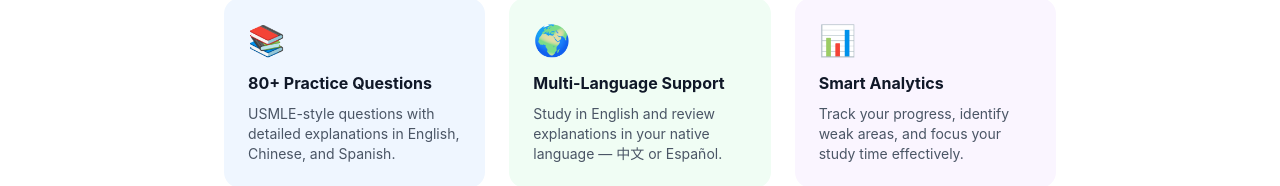
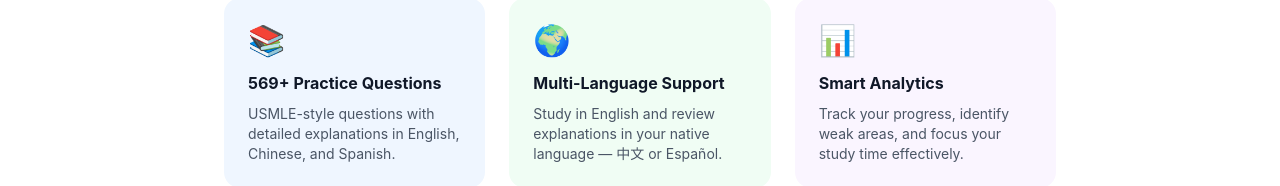
Before and after one commit to a860635428-creator/top-us-sites-2026, a React (Vite) app: page /about in a window 1280 px wide. Shown: the part 471-657 px from the top of the page. Built offline with nearby package versions, Linux system fonts and the light colour scheme; no server answers.

Commit message:
fix: update question count from 500+/570+ to actual 569+ across all pages
- Home: Stats, Features, Why IMGs, Trust badges
- About: Practice Questions count
- Actual question count verified: 569 (Step 1: 175, Step 2: 320, Step 3: 74)

```diff
--- a/src/pages/About.tsx
+++ b/src/pages/About.tsx
@@ -21,7 +21,7 @@
             <div className="grid md:grid-cols-3 gap-6 mt-4">
               <div className="bg-blue-50 p-6 rounded-2xl">
                 <div className="text-3xl mb-3">📚</div>
-                <h3 className="font-bold text-gray-900 mb-2">80+ Practice Questions</h3>
+                <h3 className="font-bold text-gray-900 mb-2">569+ Practice Questions</h3>
                 <p className="text-sm text-gray-600">
                   USMLE-style questions with detailed explanations in English, Chinese, and Spanish.
                 </p>
--- a/src/pages/Home.tsx
+++ b/src/pages/Home.tsx
@@ -72,7 +72,7 @@
         <div className="max-w-7xl mx-auto px-4 sm:px-6 lg:px-8">
           <div className="grid grid-cols-2 md:grid-cols-4 gap-8 text-center">
             {[
-              { number: '500+', label: 'Practice Questions', icon: '📚' },
+              { number: '569+', label: 'Practice Questions', icon: '📚' },
               { number: '3', label: 'USMLE Steps Covered', icon: '🎯' },
               { number: '3', label: 'Explanation Languages', icon: '🌐' },
               { number: 'Free', label: 'Starting Price', icon: '💰' },
@@ -114,7 +114,7 @@
               </div>
               <h3 className="text-xl font-bold text-gray-900 mb-3 text-center">Question Bank</h3>
               <p className="text-gray-600 leading-relaxed text-center">
-                500+ high-yield practice questions organized by USMLE Step and subject area.
+                569+ high-yield practice questions organized by USMLE Step and subject area.
                 Covers all major topics tested on the exam, with detailed explanations for every answer.
               </p>
             </div>
@@ -225,7 +225,7 @@
               {
                 icon: '💯',
                 title: 'Completely Free',
-                text: 'No subscriptions, no credit cards, no paywalls. All 500+ practice questions and mock exams are free. We believe test prep should be accessible to everyone.',
+                text: 'No subscriptions, no credit cards, no paywalls. All 569+ practice questions and mock exams are free. We believe test prep should be accessible to everyone.',
               },
               {
                 icon: '📱',
@@ -465,7 +465,7 @@
           {/* Trust badges */}
           <div className="mt-12 flex flex-wrap justify-center gap-8 text-center">
             {[
-              { number: '570+', label: 'Practice Questions' },
+              { number: '569+', label: 'Practice Questions' },
               { number: '3', label: 'Languages Supported' },
               { number: 'Free', label: 'No Hidden Costs' },
               { number: 'Weekly', label: 'Content Updates' },
```
